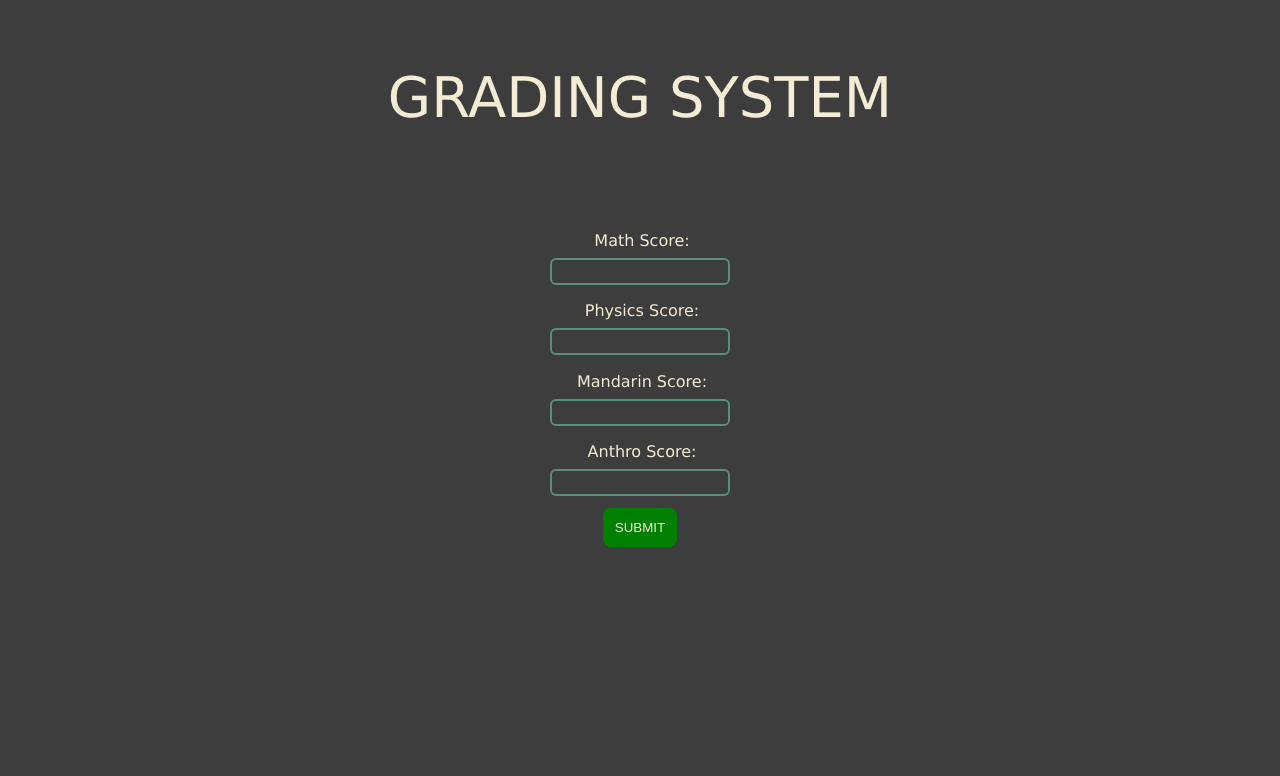
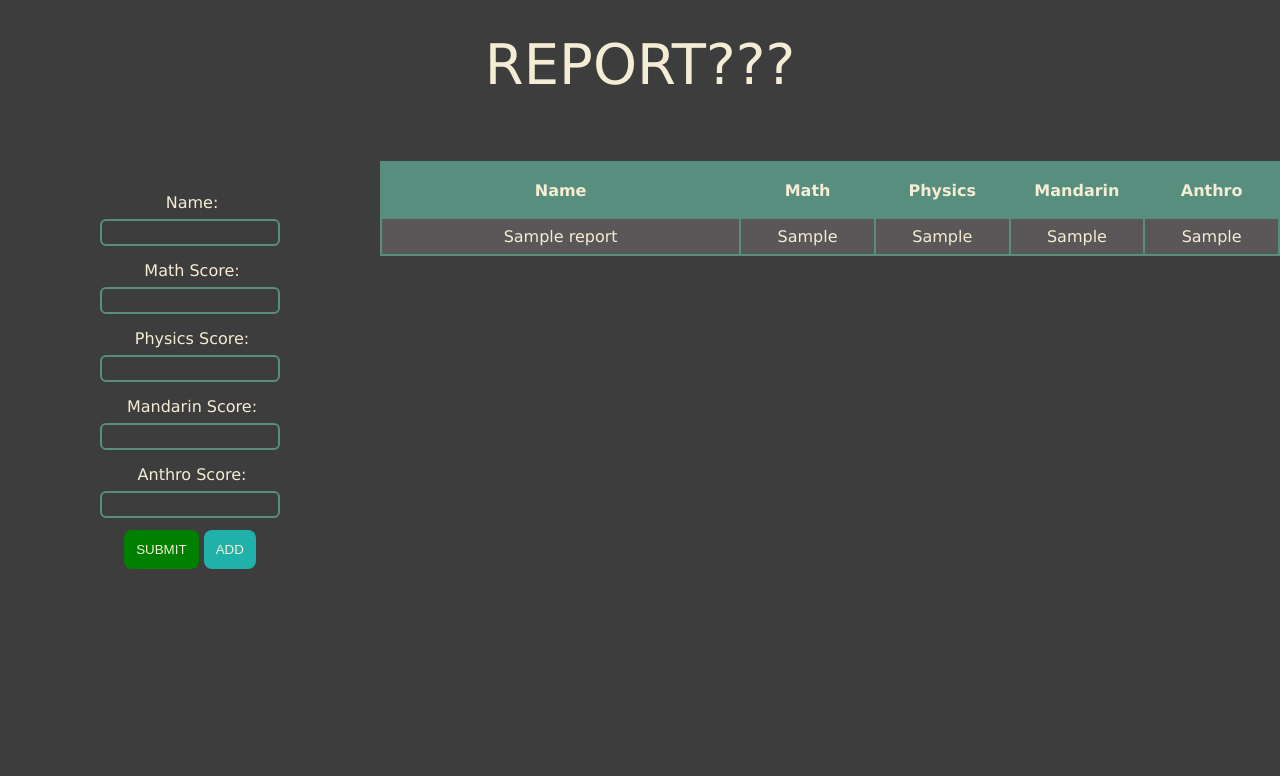
Before and after one commit to NdogTj/TrainingBackEnd, a PHP site: page / in a window 1280 px wide. Shown: the top 776 px of the page. Run offline with PHP 8.4, Linux system fonts and the light colour scheme; tables that the repository leaves empty or names only in its code hold one stand-in row (values such as "Sample post").

Commit message:
Add files via upload

```diff
--- a/index.php
+++ b/index.php
@@ -1,15 +1,21 @@
 <html lang="en">
+
 <head>
+    <?php
+    include("koneksi/koneksi.php");
+    ?>
     <meta charset="UTF-8">
     <meta name="viewport" content="width=device-width, initial-scale=1.0">
     <title>Document</title>
     <link rel="stylesheet" href="style.css">
 </head>
+
 <body>
+    <div class="title">
+        REPORT???
+    </div>
     <div class="container">
-        <div class="title">
-            GRADING SYSTEM
-        </div>
+
         <div class="poster">
             <!-- <div class="teks">
                 <?php
@@ -17,8 +23,12 @@
                 echo $instruction;
                 ?>
             </div> -->
+            <form action="koneksi/create.php" method="POST">
+                <div class="haduh">
+                    <label for="user">Name: </label>
+                    <input type="text" name="user" class="input" required>
+                </div>
 
-            <form method="POST">
                 <div class="haduh">
                     <label for="math">Math Score: </label>
                     <input type="number" name="math" class="input" required>
@@ -39,43 +49,84 @@
                     <input type="number" name="anth" class="input" required>
                 </div>
 
-                <button type="submit" name="ave" >SUBMIT</button>
+                <div class="container-button">
+                    <button id="submit" type="submit" name="ave">SUBMIT</button>
+                    <button id="add" type="submit" name="add">ADD</button>
+                </div>
+
             </form>
 
             <div class="animation">
 
 
                 <?php
-                    if(isset($_POST['ave'])){
+                if (isset($_POST['ave'])) {
+                    $user = $_POST['user'];
                     $math = $_POST['math'];
                     $phy = $_POST['phy'];
                     $mandarin = $_POST['mandarin'];
                     $anth = $_POST['anth'];
-                        $ave = ($math + $phy + $mandarin + $anth)/4;
+                    $ave = ($math + $phy + $mandarin + $anth) / 4;
 
                     echo "<h3>AVERAGE</h3>";
                     echo "<h1>$ave</h1>";
 
-                        if($ave <= 100 && $ave > 90){
+                    if ($ave <= 100 && $ave > 90) {
                         echo "<h5>Your grade is <i>A</i></h5>";
-                        } elseif($ave <= 90 && $ave > 80){
+                    } elseif ($ave <= 90 && $ave > 80) {
                         echo "<h5>Your grade is <i>B</i></h5>";
-                        } elseif($ave <= 80 && $ave > 70){
+                    } elseif ($ave <= 80 && $ave > 70) {
                         echo "<h5>Your grade is <i>C</i></h5>";
-                        } elseif($ave <= 70 && $ave > 60){
+                    } elseif ($ave <= 70 && $ave > 60) {
                         echo "<h5>Your grade is <i>D</i></h5>";
-                        } elseif($ave <= 60 && $ave >= 0){
+                    } elseif ($ave <= 60 && $ave >= 0) {
                         echo "<h5>Your grade is <i>FAILED</i></h5>";
                     }
                 }
+
+
                 ?>
             </div>
 
 
+        </div>
+        <div class="container-report">
+            <table id="show-report">
+                <tr>
+                    <th style="width: 40%;">Name</th>
+                    <th style="width: 15%;">Math</th>
+                    <th style="width: 15%;">Physics</th>
+                    <th style="width: 15%;">Mandarin</th>
+                    <th style="width: 15%;">Anthro</th>
+                </tr>
+
+
+
+                <?php
+                $baca = "SELECT * FROM report";
+                $hasil = $koneksi->query($baca);
+                $number = 1;
+
+                if ($hasil->num_rows > 0) {
+                    while ($row = $hasil->fetch_assoc()) {
+                        echo "
+                        <tr>
+                            <td>". $row['name'] ."</td>
+                            <td>". $row['math'] ."</td>
+                            <td>". $row['physics'] ."</td>
+                            <td>". $row['mandarin'] ."</td>
+                            <td>". $row['anthro'] ."</td>
+                        </tr>
+                        ";
+                    }
+                }
+                ?>
+            </table>
         </div>
 
     </div>
 
 
 </body>
+
 </html>
--- /dev/null
+++ b/koneksi/koneksi.php
@@ -0,0 +1,12 @@
+<?php
+    $host = "localhost";
+    $user = "root";
+    $pass = "";
+    $db = "score";
+
+    $koneksi = new mysqli($host, $user, $pass, $db);
+
+    if ($koneksi->connect_error) {
+        die("Koneksi Gagal". $koneksi->connect_error);
+    }
+?>
--- a/style.css
+++ b/style.css
@@ -1,28 +1,30 @@
-*{
+* {
     margin: 0;
     padding: 0;
 }
 
-body{
+body {
     background-color: #3D3D3D;
     color: #F5ECD5;
     font-family: Verdana, Geneva, Tahoma, sans-serif;
 }
 
-.container{
+.container {
     width: 100%;
-    height: 95%;
+    height: 85%;
     display: flex;
-    flex-direction: column;
+    flex-direction: row;
     justify-content: space-evenly;
     align-items: center;
 }
 
-.title{
+.title {
     font-size: 56px;
+    text-align: center;
+    margin-top: 32px;
 }
 
-.haduh{
+.haduh {
     margin-bottom: 8px;
     width: 200px;
     height: 150px;
@@ -32,7 +34,7 @@ body{
     justify-content: space-around;
 }
 
-.input{
+.input {
     width: 180px;
     background-color: #3D3D3D;
     border: 2px solid #578E7E;
@@ -43,41 +45,41 @@ body{
     transition: width 0.2s ease-out;
 }
 
-.input:focus{
+.input:focus {
     outline: none;
     width: 220px;
     z-index: 0;
 }
 
-.input[type=number]::-webkit-inner-spin-button, .input[type=number]::-webkit-outer-spin-button{
+.input[type=number]::-webkit-inner-spin-button, .input[type=number]::-webkit-outer-spin-button {
     -webkit-appearance: none;
 }
 
-.haduh label{
+.haduh label {
     transition: .2s ease-out;
     padding: 0px 0px 0px 4px;
 }
 
-.haduh:focus-within label, .input:not(:placeholder-shown) + label{
+.haduh:focus-within label, .input:not(:placeholder-shown)+label {
     background-color: #3D3D3D;
     border-radius: 2px;
-    transform: translateY(12px);
+    transform: translateY(10px);
     z-index: 1;
 }
 
-.poster form{
+.poster form {
     display: flex;
     flex-direction: column;
     align-items: center;
     justify-content: space-between;
-    height: 320px;
+    height: 380px;
     margin: 32px 0px 32px 0px;
 }
 
-.poster{
+.poster, .container-report {
     background-color: #3D3D3D;
     width: 640px;
-    height: 500px;
+    height: 560px;
     border-radius: 24px;
     display: flex;
     flex-direction: column;
@@ -86,47 +88,106 @@ body{
     transition: .4s ease-out;
 }
 
-.poster:hover, .poster:focus-within{
+.container-report{
+    width: 1000px;
+}
+
+.poster:hover, .poster:focus-within {
     box-shadow: 0px 0px 12px 8px #578E7E;
 }
 
-.poster button{
+/* =============== BUTTON =============== */
+#submit, #add {
     padding: 12px;
-    background-color: green;
-    color: #F5ECD5;
     border: none;
     border-radius: 8px;
     transition: .2s ease-out;
+    color: #F5ECD5;
 }
 
-.poster button:hover, .poster button:focus{
-    background-color: #578E7E;
+#submit{
+    background-color: green;
+}
+
+#add{
+    background-color: lightseagreen;
+}
+
+#submit:hover, #submit:focus, #add:hover, #add:focus {
+    background-color: black;
     cursor: pointer;
     outline: none;
 }
 
-.poster button:active{
+.container-button button:active {
     transform: scale(0.8);
 }
+/* ========================================= */
 
-.animation{
+.animation {
     display: flex;
     flex-direction: column;
 }
 
-.animation h1{
+.animation h1 {
     text-align: center;
     animation: tes 1s linear infinite;
 }
 
-.animation h3, .animation h5{
+.animation h3, .animation h5 {
     text-align: center;
 }
 
-@keyframes tes{
-    0%  {color: #578E7E; transform: scale(1);}
-    25% {color: #F5ECD5; transform: scale(1.05);}
-    50% {color: #578E7E; transform: scale(1.1);}
-    75% {color: #FFFAEC; transform: scale(1.05);}
-    100%{color: #578E7E; transform: scale(1);}
+@keyframes tes {
+    0% {
+        color: #578E7E;
+        transform: scale(1);
+    }
+
+    25% {
+        color: #F5ECD5;
+        transform: scale(1.05);
+    }
+
+    50% {
+        color: #578E7E;
+        transform: scale(1.1);
+    }
+
+    75% {
+        color: #FFFAEC;
+        transform: scale(1.05);
+    }
+
+    100% {
+        color: #578E7E;
+        transform: scale(1);
+    }
 }
+
+#show-report {
+    margin-top: 4px;
+    border-collapse: collapse;
+    width: 900px;
+}
+
+#show-report th{
+    height: 56px;
+    background-color: #578E7E;
+}
+
+#show-report th, #show-report td{
+    border: 2px solid #578E7E;
+    padding: 8px;
+    text-align: center;
+    vertical-align: center;
+}
+
+#show-report tr:nth-child(even){
+    background-color: rgb(89, 87, 87);
+}
+
+#show-report tr:hover{
+    background-color: green;
+    cursor: pointer;
+}
```
Also changed, not shown: coba.php (added, +17 -0 lines), koneksi/create.php (added, +19 -0 lines). Lines whose indentation alone changed are shown as unchanged.
